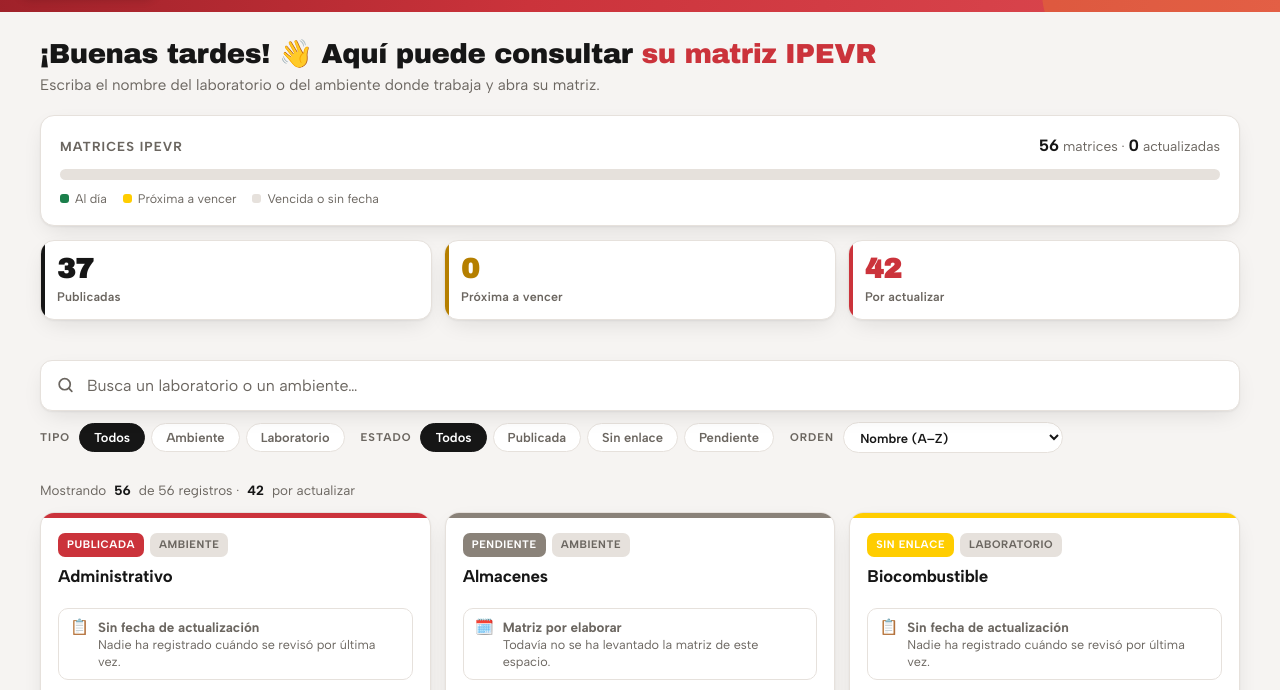
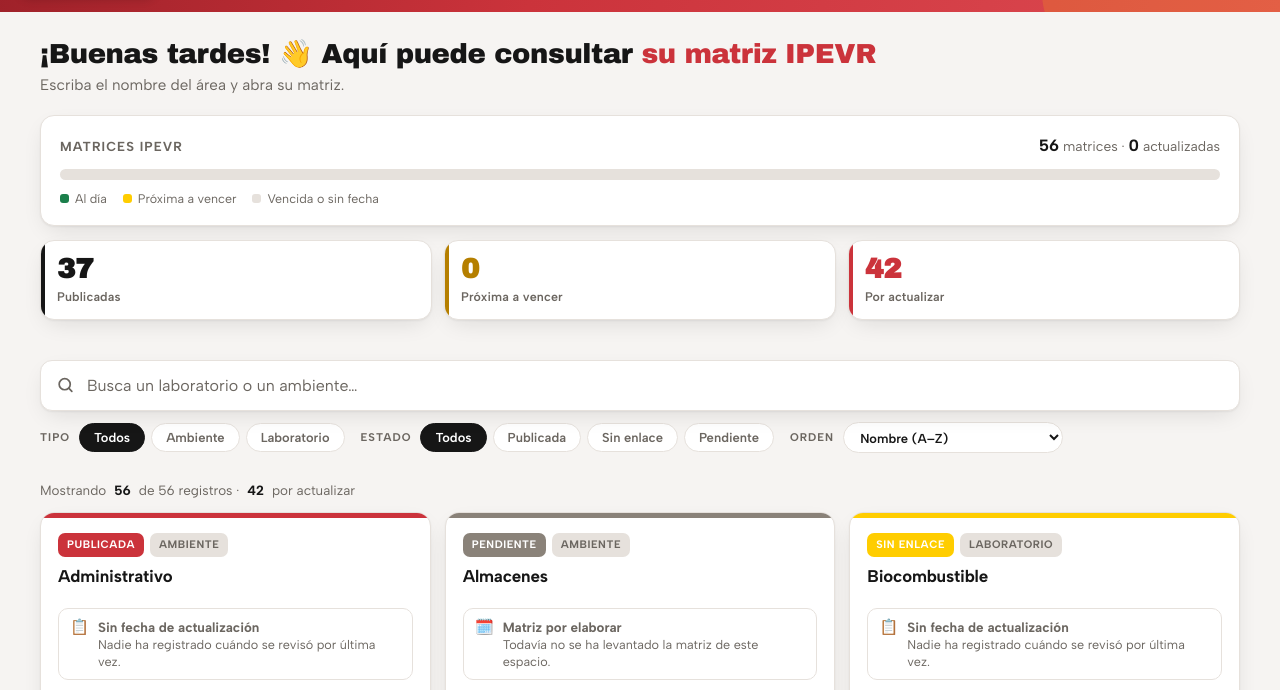
Before and after one commit to AUXSSTUN/matrices-riesgo-sst, a plain HTML site: page index.html in a window 1280 px wide. Shown: the part 62-752 px from the top of the page. Drawn offline with nearby package versions, Linux system fonts and the light colour scheme; no server answers.

Commit message:
Add files via upload

```diff
--- a/index.html
+++ b/index.html
@@ -910,7 +910,7 @@ function saludar(){
   const porVencer = clases.filter(c => c === "f-pronto").length;
 
   $("#saludo").innerHTML = txt + " 👋 Aquí puede consultar <span>su matriz IPEVR</span>";
-  $("#subSaludo").textContent = "Escriba el nombre del laboratorio o del ambiente donde trabaja y abra su matriz.";
+  $("#subSaludo").textContent = "Escriba el nombre del área y abra su matriz.";
 
   $("#cifraTotal").textContent = datos.length;
   $("#cifraAct").textContent = alDia + porVencer;
```
